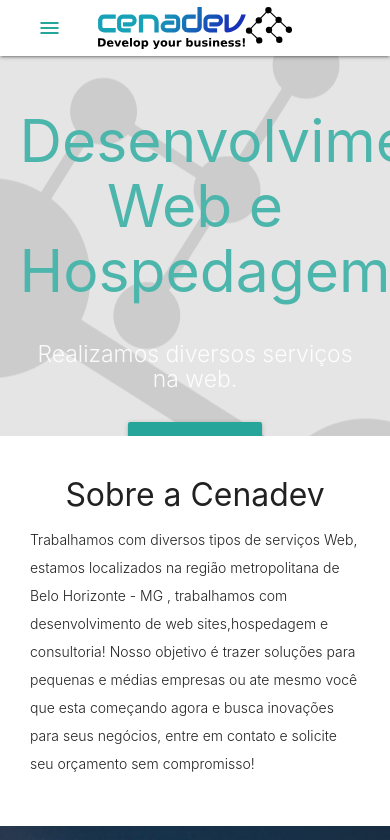
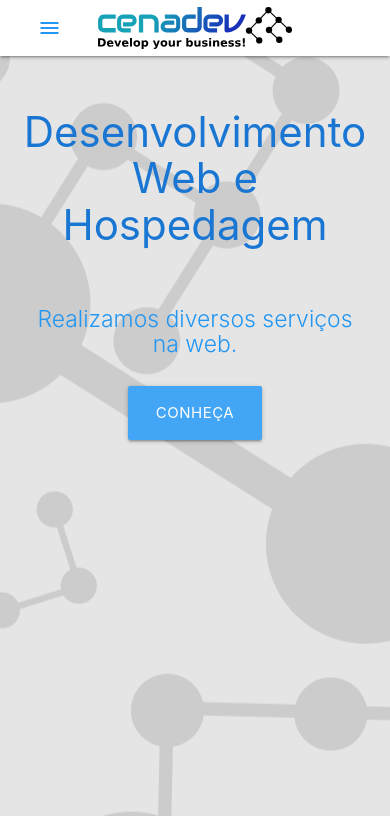
Before and after one commit to cleisonsantos/materialize-cenadev, a plain HTML site: page index.html in a window 390 px wide. Shown: the top 840 px of the page. Drawn offline with nearby package versions, Linux system fonts and the light colour scheme.

Commit message:
Mudança no tamanho e nas cores do texto do banner.

```diff
--- a/css/style.css
+++ b/css/style.css
@@ -44,7 +44,19 @@ p {
     top: 0;
   }
 }
-
+/*Aplica um tamanho especifico para cada dispositivo*/
+/*INICIO*/
+@media only screen and (max-width: 480px) {
+  h1{
+      font-size: 3rem;
+  }
+}
+@media only screen and (max-width: 320px) {
+  h1{
+      font-size: 2.5rem;
+  }
+}
+/*FIM*/
 .icon-block {
   padding: 0 15px;
 }
--- a/index.html
+++ b/index.html
@@ -1,19 +1,22 @@
 <!DOCTYPE html>
 <html lang="pt_BR">
+
 <head>
-  <meta http-equiv="Content-Type" content="text/html; charset=UTF-8"/>
-  <meta name="viewport" content="width=device-width, initial-scale=1"/>
+  <meta http-equiv="Content-Type" content="text/html; charset=UTF-8" />
+  <meta name="viewport" content="width=device-width, initial-scale=1" />
   <title>Cenadev - Desenvolvimento Web e Hospedagem</title>
 
   <!-- CSS  -->
   <link href="https://fonts.googleapis.com/icon?family=Material+Icons" rel="stylesheet">
-  <link href="css/materialize.css" type="text/css" rel="stylesheet" media="screen,projection"/>
-  <link href="css/style.css" type="text/css" rel="stylesheet" media="screen,projection"/>
+  <link href="css/materialize.css" type="text/css" rel="stylesheet" media="screen,projection" />
+  <link href="css/style.css" type="text/css" rel="stylesheet" media="screen,projection" />
 </head>
+
 <body>
   <nav class="white" role="navigation">
     <div class="nav-wrapper container">
-      <a id="logo-container" href="#" class="brand-logo"> <img src="logo.svg" style="height: 4rem; padding: .5rem;" alt=""> </a>
+      <a id="logo-container" href="#" class="brand-logo"> <img src="logo.svg" style="height: 4rem; padding: .5rem;"
+          alt=""> </a>
       <ul class="right hide-on-med-and-down">
         <li><a href="#">Sobre</a></li>
         <li><a href="#">Serviços</a></li>
@@ -23,21 +26,28 @@
 
       <ul id="nav-mobile" class="sidenav">
         <li><a href="#">Navbar Link</a></li>
+        <li><a href="#">Sobre</a></li>
+        <li><a href="#">Serviços</a></li>
+        <li><a href="#">Portifólio</a></li>
+        <li><a href="#">Contato</a></li>
       </ul>
-      <a href="#" data-target="nav-mobile" class="sidenav-trigger"><i class="material-icons">menu</i></a>
+      <a href="#" data-target="nav-mobile" class="sidenav-trigger"><i class="material-icons blue-text">menu</i></a>
     </div>
   </nav>
 
-  <div id="index-banner" class="parallax-container">
+  <div id="index-banner" class="parallax-container" style="height: 90vh">
     <div class="section no-pad-bot">
       <div class="container">
         <br><br>
-        <h1 class="header center teal-text text-lighten-2">Desenvolvimento Web e Hospedagem</h1>
         <div class="row center">
-          <h5 class="header col s12 light">Realizamos diversos serviços na web.</h5>
+          <h1 class="header center blue-text text-darken-2 ">Desenvolvimento Web e Hospedagem</h1>
         </div>
         <div class="row center">
-          <a href="http://materializecss.com/getting-started.html" id="download-button" class="btn-large waves-effect waves-light teal lighten-1">Conheça</a>
+          <h5 class="header col s12 blue-text light">Realizamos diversos serviços na web.</h5>
+        </div>
+        <div class="row center">
+          <a href="http://materializecss.com/getting-started.html" id="download-button"
+            class="btn-large waves-effect waves-light blue lighten-1">Conheça</a>
         </div>
         <br><br>
 
@@ -54,7 +64,8 @@
         <div class="col s12 center">
           <h3><i class="mdi-content-send brown-text"></i></h3>
           <h4>Sobre a Cenadev</h4>
-          <p class="left-align light">Trabalhamos com diversos tipos de serviços Web, estamos localizados na região metropolitana de Belo Horizonte
+          <p class="left-align light">Trabalhamos com diversos tipos de serviços Web, estamos localizados na região
+            metropolitana de Belo Horizonte
             - MG , trabalhamos com desenvolvimento de web sites,hospedagem e consultoria!
             Nosso objetivo é trazer soluções para pequenas e médias empresas ou ate mesmo você que esta começando agora
             e busca inovações para seus negócios, entre em contato e solicite seu orçamento sem compromisso!</p>
@@ -87,7 +98,9 @@
             <h2 class="center brown-text"><i class="material-icons">flash_on</i></h2>
             <h5 class="center">Speeds up development</h5>
 
-            <p class="light">We did most of the heavy lifting for you to provide a default stylings that incorporate our custom components. Additionally, we refined animations and transitions to provide a smoother experience for developers.</p>
+            <p class="light">We did most of the heavy lifting for you to provide a default stylings that incorporate our
+              custom components. Additionally, we refined animations and transitions to provide a smoother experience
+              for developers.</p>
           </div>
         </div>
 
@@ -96,7 +109,9 @@
             <h2 class="center brown-text"><i class="material-icons">group</i></h2>
             <h5 class="center">User Experience Focused</h5>
 
-            <p class="light">By utilizing elements and principles of Material Design, we were able to create a framework that incorporates components and animations that provide more feedback to users. Additionally, a single underlying responsive system across all platforms allow for a more unified user experience.</p>
+            <p class="light">By utilizing elements and principles of Material Design, we were able to create a framework
+              that incorporates components and animations that provide more feedback to users. Additionally, a single
+              underlying responsive system across all platforms allow for a more unified user experience.</p>
           </div>
         </div>
 
@@ -105,7 +120,9 @@
             <h2 class="center brown-text"><i class="material-icons">settings</i></h2>
             <h5 class="center">Easy to work with</h5>
 
-            <p class="light">We have provided detailed documentation as well as specific code examples to help new users get started. We are also always open to feedback and can answer any questions a user may have about Materialize.</p>
+            <p class="light">We have provided detailed documentation as well as specific code examples to help new users
+              get started. We are also always open to feedback and can answer any questions a user may have about
+              Materialize.</p>
           </div>
         </div>
       </div>
@@ -130,7 +147,9 @@
       <div class="row">
         <div class="col l6 s12">
           <h5 class="white-text">Company Bio</h5>
-          <p class="grey-text text-lighten-4">We are a team of college students working on this project like it's our full time job. Any amount would help support and continue development on this project and is greatly appreciated.</p>
+          <p class="grey-text text-lighten-4">We are a team of college students working on this project like it's our
+            full time job. Any amount would help support and continue development on this project and is greatly
+            appreciated.</p>
 
 
         </div>
@@ -156,7 +175,7 @@
     </div>
     <div class="footer-copyright">
       <div class="container">
-      Made by <a class="brown-text text-lighten-3" href="http://materializecss.com">Materialize</a>
+        Made by <a class="brown-text text-lighten-3" href="http://materializecss.com">Materialize</a>
       </div>
     </div>
   </footer>
@@ -167,5 +186,6 @@
   <script src="js/materialize.js"></script>
   <script src="js/init.js"></script>
 
-  </body>
+</body>
+
 </html>
```
